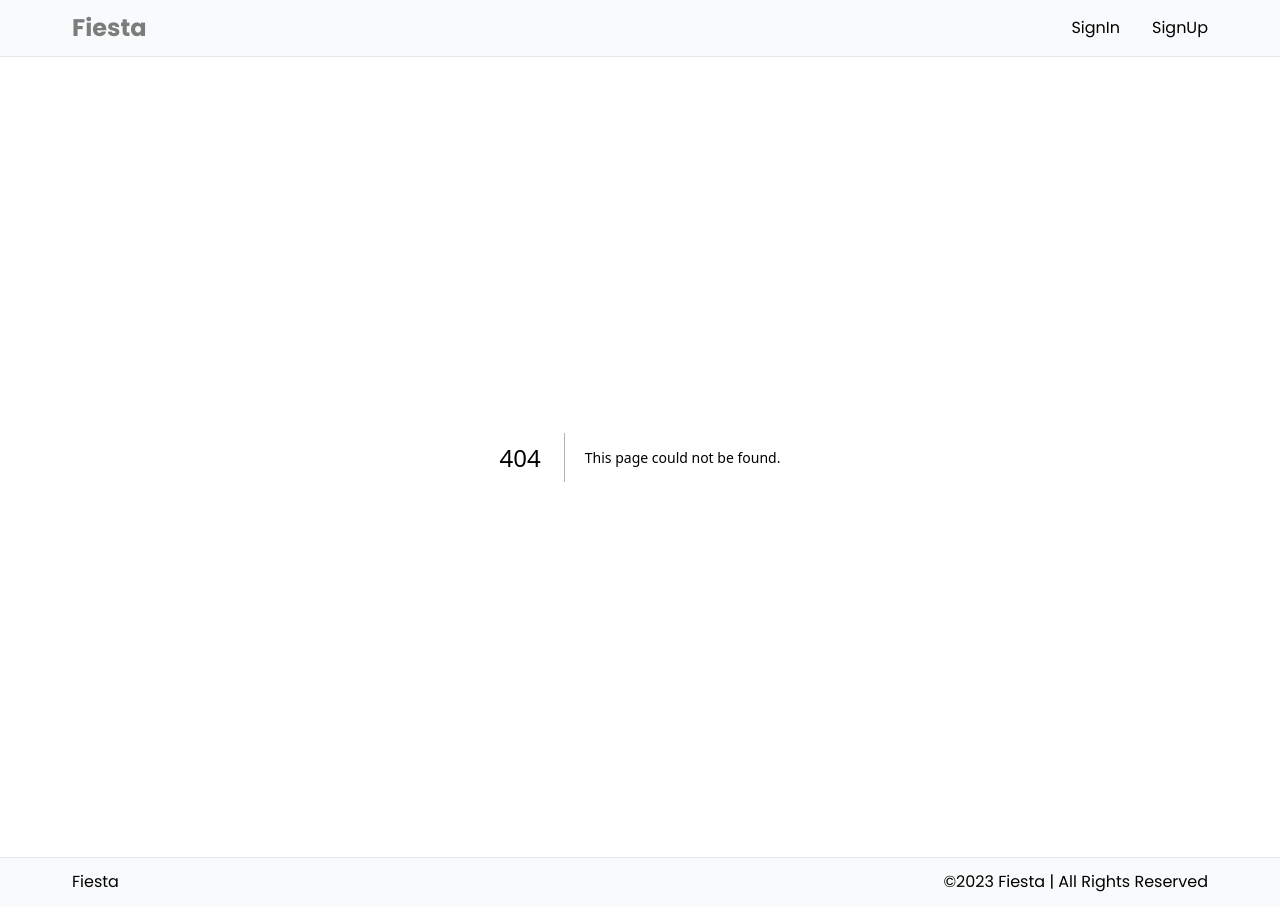
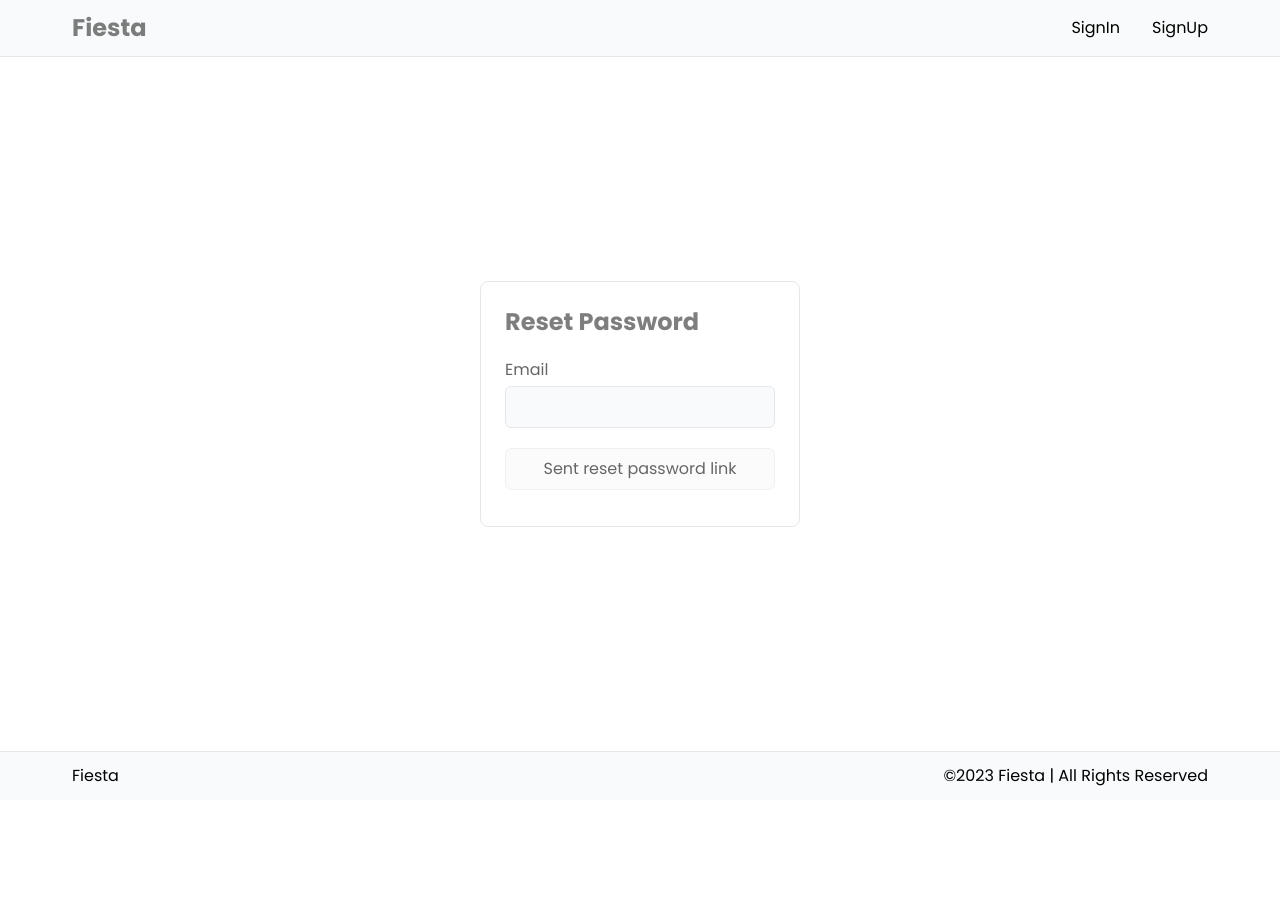
Before and after one commit to Polashahmad01/foodie-fiesta-front-end, a Next.js app: page /reset-password in a window 1280 px wide. Before the commit this address had no page. After the commit the page ends 800 px from the top, so only its background shows below. Built offline with nearby package versions, Linux system fonts and the light colour scheme.

Commit message:
Add loading component and reset password page and form

```diff
--- /dev/null
+++ b/app/reset-password/loading.jsx
@@ -0,0 +1,7 @@
+export default function Loading() {
+  return (
+    <div>
+      <h1>Loading....</h1>
+    </div>
+  )
+}
--- /dev/null
+++ b/app/reset-password/page.jsx
@@ -0,0 +1,9 @@
+import ResetPasswordForm from "../ui/reset-password/reset-password-form";
+
+export default function Page() {
+  return (
+    <div className="flex justify-center items-center h-full">
+      <ResetPasswordForm />
+    </div>
+  )
+}
--- /dev/null
+++ b/app/ui/reset-password/reset-password-form.jsx
@@ -0,0 +1,14 @@
+export default function ResetPasswordForm() {
+  return (
+    <form className="bg-white px-6 py-6 rounded-lg border w-3/12">
+      <h3 className="text-2xl font-bold opacity-50 mb-5">Reset Password</h3>
+      <div className="flex flex-col mb-5">
+        <label htmlFor="email" className="mb-1 opacity-60">Email</label>
+        <input className="bg-[#F9FAFB] border p-2 rounded-md" type="email" id="email" />
+      </div>
+      <div className="flex mb-3">
+        <button className="w-full bg-[#F9FAFB] opacity-60 py-2 border rounded-md">Sent reset password link</button>
+      </div>
+    </form>
+  )
+}
```
